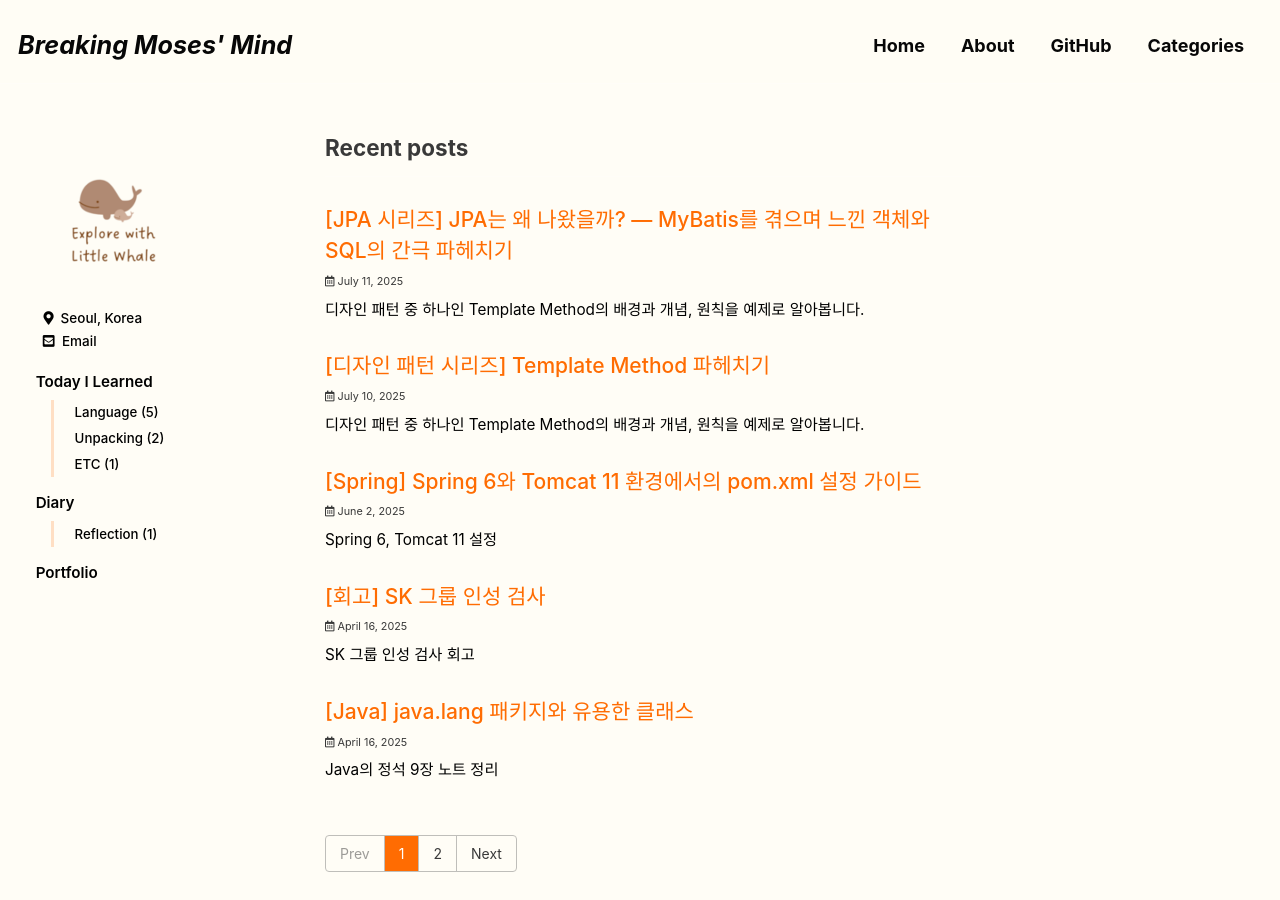
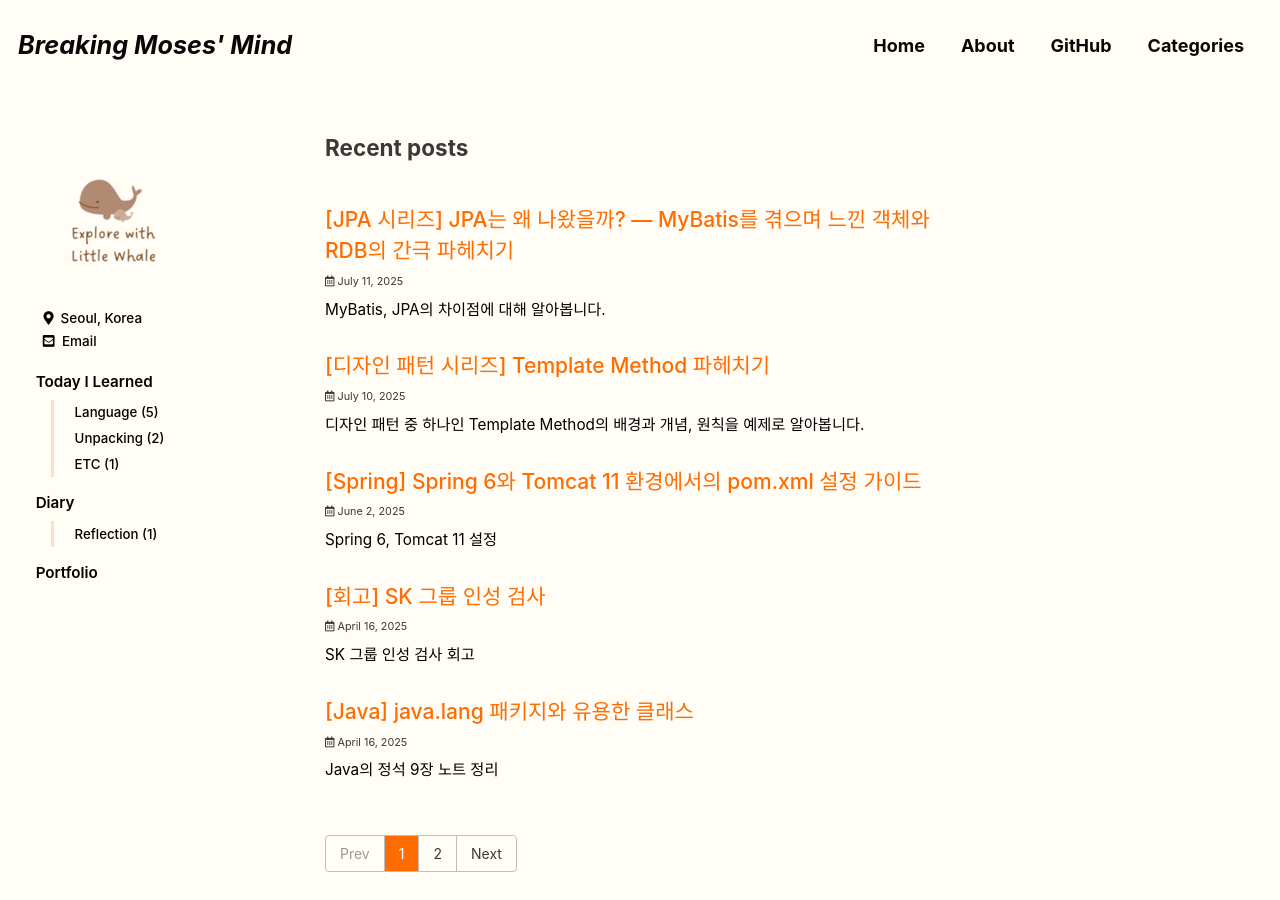
Before and after one commit to moset1/moset1.github.io, a Jekyll site: the page built from index.html, in a window 1280 px wide and 900 px high. Built offline with Jekyll 4.4.1, drawn with Linux system fonts in a browser that asks for light colours; cached includes are drawn as plain includes; some web fonts are replaced; the list of posts is cut into pages by our own code.

Commit message:
제목 수정

```diff
--- a/_posts/2025-07-11-unpacking-RDB&OOP.md
+++ b/_posts/2025-07-11-unpacking-RDB&OOP.md
@@ -1,6 +1,6 @@
 ---
-title: "[JPA 시리즈] JPA는 왜 나왔을까? — MyBatis를 겪으며 느낀 객체와 SQL의 간극 파헤치기"
-excerpt: "디자인 패턴 중 하나인 Template Method의 배경과 개념, 원칙을 예제로 알아봅니다."
+title: "[JPA 시리즈] JPA는 왜 나왔을까? — MyBatis를 겪으며 느낀 객체와 RDB의 간극 파헤치기"
+excerpt: "MyBatis, JPA의 차이점에 대해 알아봅니다."
 
 categories:
   - Unpacking
```
